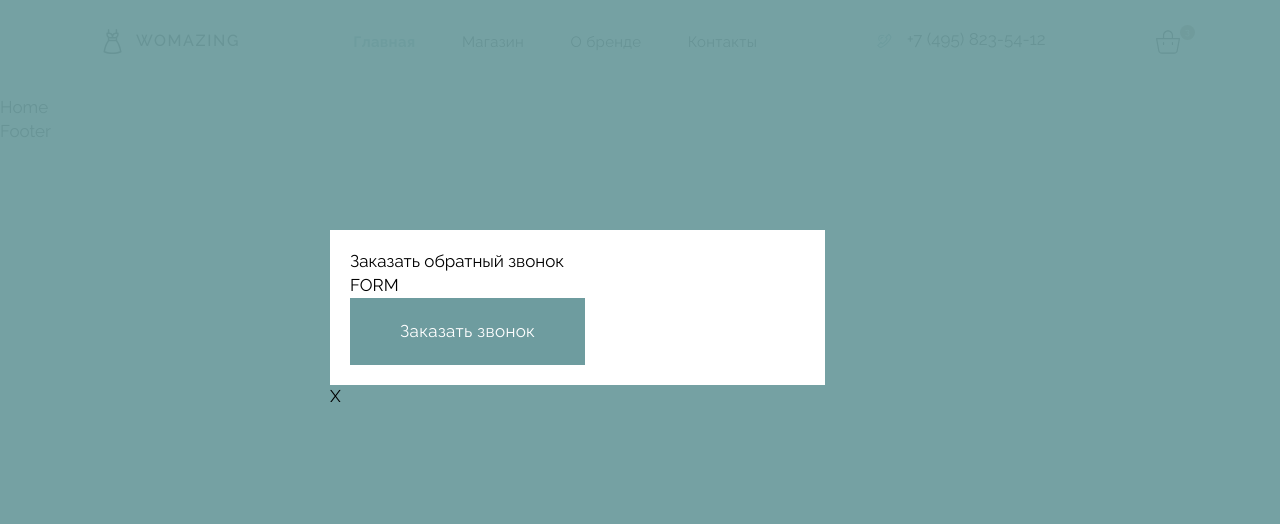
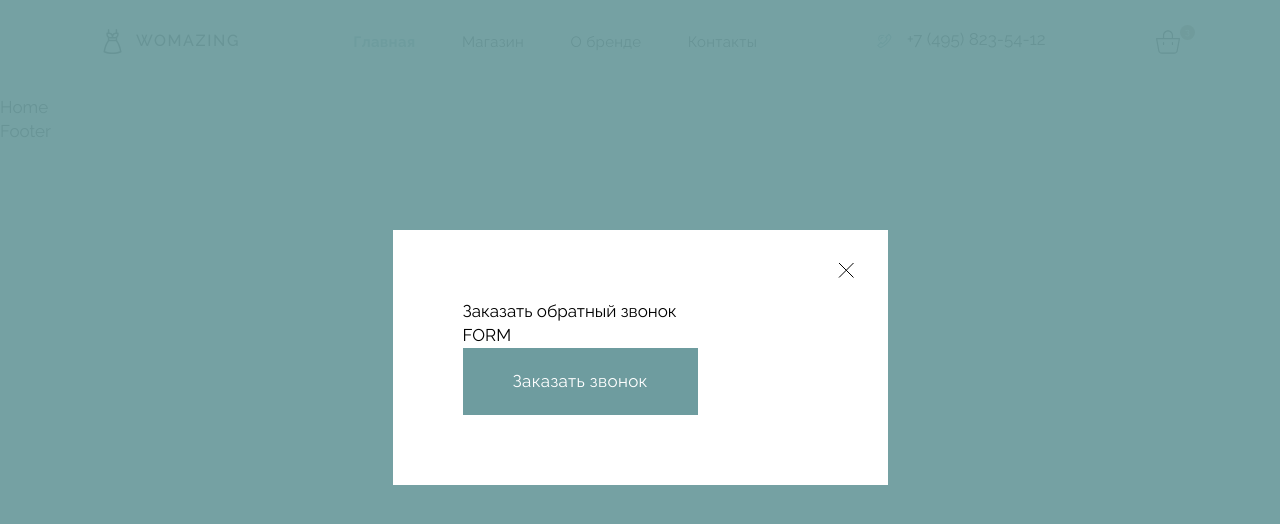
Before and after one commit to OksanaZhuravel/Womazing, a React (Vite) app: page / in a window 1280 px wide. Both pictures are taken after a click on the element "+7 (495) 823-54-12". Shown: the top 524 px of the page. Built offline with nearby package versions, Linux system fonts and the light colour scheme.

Commit message:
Change Modal components

```diff
--- a/src/components/Header/PhoneHeader/PhoneHeader.tsx
+++ b/src/components/Header/PhoneHeader/PhoneHeader.tsx
@@ -10,7 +10,6 @@ const PhoneHeader = () => {
     console.log('showModal');
     setIsModalOpen(true);
   };
-
   const handleOk = () => {
     console.log('handleOk');
     setIsModalOpen(false);
@@ -32,7 +31,7 @@ const PhoneHeader = () => {
       <Modal
         open={isModalOpen}
         onCancel={handleCancel}>
-        <div className="popup__wraper">
+
         <div className="popup__content">
           <h2 className='popup__title'>Заказать обратный звонок</h2>
           <div className='form'>FORM</div>
@@ -41,8 +40,6 @@ const PhoneHeader = () => {
           </Button>
         </div>
 
-
-        </div>
       </Modal>
     </>
   );
--- /dev/null
+++ b/src/components/Icon/CloseSvg.tsx
@@ -0,0 +1,13 @@
+const CloseSvg = () => {
+	return (
+		<svg
+			xmlns='http://www.w3.org/2000/svg'
+			width='16'
+			height='16'
+			viewBox='0 0 16 16'
+			fill='none'>
+			<path d='M1 1L15.5 15.5M15.5 1L1 15.5' stroke='black' />
+		</svg>
+	);
+};
+export default CloseSvg;
--- a/src/components/UI/Modal/Modal.scss
+++ b/src/components/UI/Modal/Modal.scss
@@ -18,7 +18,10 @@ body {
     }
   }
 }
+//==========================================================================================================================================
 .popup {
+  display: flex;
+  justify-content: center;
   position: fixed;
   bottom: 0;
   right: 0;
@@ -26,40 +29,58 @@ body {
   left: 50%;
   transform: translate(-50%, -50%);
   padding: 30px 10px;
-  transition: visibility 0.8s ease 0s;
+  transition: visibility 0.5s ease 0s;
   visibility: hidden;
   pointer-events: none;
-}
-.popup_show {
-  z-index: 150;
-  visibility: visible;
-  overflow: auto;
-  pointer-events: auto;
-}
-.popup_show .popup__content {
-  visibility: visible;
-  transform: scale(1);
-}
-.popup__wrapper {
+  &__wrapper {
+    position: relative;
     display: flex;
     flex-direction: column;
     align-items: center;
     min-height: 100%;
     flex: 1 1 auto;
     width: 100%;
-  display: flex;
-  justify-content: center;
+    max-width: 495px;
+    justify-content: flex-start;
     align-items: center;
   }
-.popup__content {
+  &__content {
     visibility: hidden;
     transform: scale(0);
-  transition: transform 0.3s ease 0s;
+    transition: transform 0.5s ease 0s;
     background-color: $colorWrite;
-  padding: 20px;
+    padding: 70px;
     width: 100%;
-  max-width: 495px;
+
     .lock & {
       visibility: visible;
     }
+    .popup_show & {
+      visibility: visible;
+      transform: scale(1);
     }
+  }
+  &__title {
+  }
+  &__show {
+  }
+  &__close {
+    position: absolute;
+    width: 20px;
+    height: 20px;
+    top: 32px;
+    right: 32px;
+    transform: scale(0);
+    transition: transform 0.5s ease 0s;
+    .popup_show & {
+      transform: scale(1);
+    }
+  }
+}
+//==========================================================================================================================================
+
+.popup_show {
+  z-index: 150;
+  visibility: visible;
+  pointer-events: auto;
+}
--- a/src/components/UI/Modal/Modal.tsx
+++ b/src/components/UI/Modal/Modal.tsx
@@ -1,4 +1,5 @@
-import { ReactNode } from 'react';
+import { ReactNode, useEffect, useCallback } from 'react';
+import CloseSvg from '../../Icon/CloseSvg';
 
 interface ModalProps {
 	open: boolean;
@@ -6,19 +7,54 @@ interface ModalProps {
 	children: ReactNode;
 }
 
+const generateClassName = (open: boolean) => {
+	return open ? 'popup popup_show' : 'popup';
+};
+
 const Modal: React.FC<ModalProps> = ({ open, onCancel, children }) => {
-	if (open === true) {
-		document.body.classList.add('popup__show');
-	} else {
-		document.body.classList.remove('popup__show');
-	}
+	const handleOutsideClick = useCallback(
+		(event: MouseEvent) => {
+			if (
+				open &&
+				event.target instanceof Element &&
+				!event.target.closest('.popup__content')
+			) {
+				onCancel();
+			}
+		},
+		[open, onCancel]
+	);
+	const handleEscapeKey = useCallback(
+		(event: KeyboardEvent) => {
+			if (open && event.key === 'Escape') {
+				onCancel();
+			}
+		},
+		[open, onCancel]
+	);
+	useEffect(() => {
+		document.addEventListener('mousedown', handleOutsideClick);
+		document.addEventListener('keydown', handleEscapeKey);
+		return () => {
+			document.removeEventListener('mousedown', handleOutsideClick);
+			document.removeEventListener('keydown', handleEscapeKey);
+		};
+	}, [handleOutsideClick, handleEscapeKey]);
+
+	useEffect(() => {
+		document.body.classList.toggle('popup__show', open);
+	}, [open]);
+
 	return (
-		<div className={open === true ? 'popup popup_show' : 'popup'}>
-			{children}
-			<button className='popup__close' onClick={onCancel}>
-				X
-			</button>
+		<div className={generateClassName(open)}>
+			<div className='popup__wrapper'>
+				{children}
+				<button className='popup__close' onClick={onCancel}>
+					<CloseSvg />
+				</button>
+			</div>
 		</div>
 	);
 };
+
 export default Modal;
```
Lines whose indentation alone changed are shown as unchanged.
